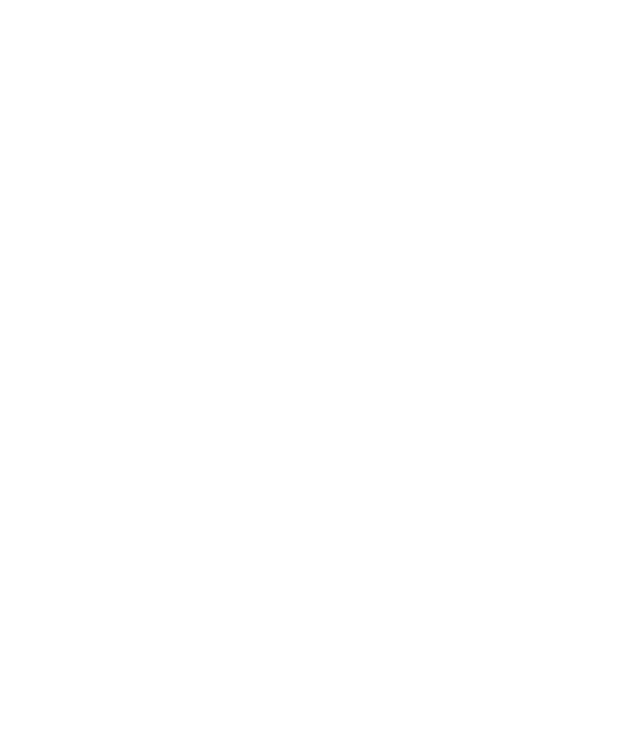
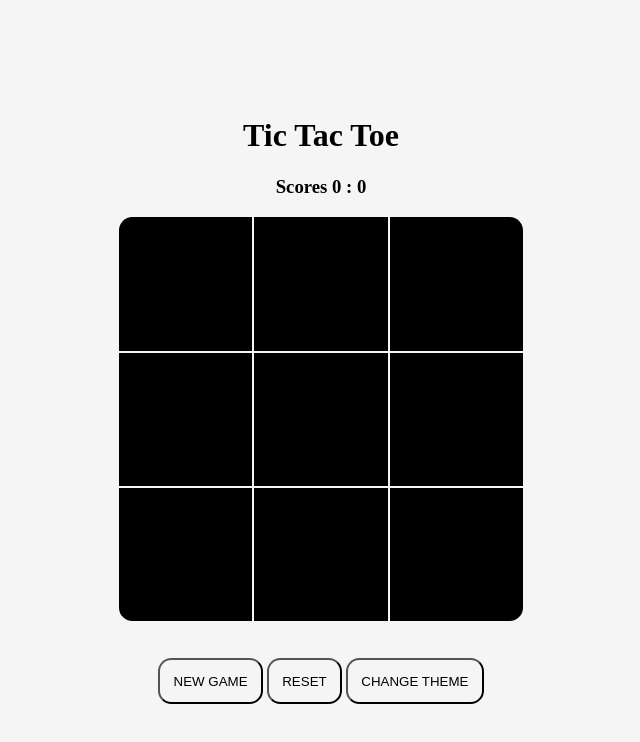
Before and after one commit to Kintttt/ticTacToe, a plain HTML site: page index.html in a window 1280 px wide. Shown: the whole page, without its empty margins (319-959 px from the left). Drawn offline with Linux system fonts and the light colour scheme.

Commit message:
uichanges

```diff
--- a/index.html
+++ b/index.html
@@ -4,9 +4,39 @@
     <meta charset="UTF-8">
     <meta http-equiv="X-UA-Compatible" content="IE=edge">
     <meta name="viewport" content="width=device-width, initial-scale=1.0">
-    <title>Document</title>
+    <title>tic-tac-toe</title>
+    <link rel="stylesheet" href="style.css">
 </head>
 <body>
-
+    <div id = "container">
+        <heading>
+          <h1>Tic Tac Toe</h1>
+          <h3 id = "scores"> Scores 0 : 0</h3>
+        </heading>
+        <main>
+          <section id = "firstdiv">
+            <button id = "btn1" class = "btn"></button>
+            <button id = "btn2" class = "btn"></button>
+            <button id = "btn3" class = "btn"></button>
+          </section>
+           <section>
+            <button id = "btn4" class = "btn"></button>
+            <button id = "btn5" class = "btn"></button>
+            <button id = "btn6" class = "btn"></button>
+          </section>
+           <section>
+            <button id = "btn7" class = "btn"></button>
+            <button id = "btn8" class = "btn"></button>
+            <button id = "btn9" class = "btn"></button>
+          </section>
+        </main>
+        </br>
+        </br>
+        <footer>
+          <button id = "newgame" class = "btnfooter">NEW GAME</button>
+          <button id ="resetbtn" class = "btnfooter">RESET</button>
+          <button id = "themes" class = "btnfooter">CHANGE THEME</button>
+        </footer>
+      </div>
 </body>
 </html>
--- /dev/null
+++ b/style.css
@@ -0,0 +1,84 @@
+body{
+    margin: 0;
+  }
+  #container{
+    width: 100%;
+    height: 100vh;
+    display: flex;
+    flex-direction: column;
+    justify-content: center;
+    align-items: center;
+    background-color: whitesmoke;
+  }
+  /* Button elements styling */
+  .btn {
+    width: 10em;
+    height: 10em;
+    border-width: 0px;
+    margin: 1px;
+    background-color: black;
+  }
+
+  main section{
+    display: flex;
+    justify-content: space-between;
+  }
+  #btn1{
+    border-radius: 1em 0 0 0;
+  }
+  #btn3{
+    border-radius: 0 1em 0 0;
+  }
+  #btn9{
+    border-radius: 0 0 1em 0;
+  }
+  #btn7{
+    border-radius: 0 0 0 1em;
+  }
+
+  #scores{
+    text-align: center;
+  }
+
+  .btnfooter{
+    padding: 1em;
+    background-color: inherit;
+    color: black;
+    border-radius: 1em;
+  }
+
+    /* Styling hover states */
+    .btn:hover{
+        background-color: #1E1E1E;
+    }
+  /* Styling for mobile devices */
+  @media only screen and (max-width: 414px) {
+    .btn{
+        width: 6em;
+        height: 6em;
+    }
+    .btnfooter{
+      padding: 10px;
+    }
+  }
+
+  @media only screen and (max-width: 380px) {
+    .btn{
+        width: 8em;
+        height: 8em;
+    }
+    .btnfooter{
+      padding: 10px;
+    }
+  }
+
+  @media only screen and (max-width: 300px){
+    .btn{
+        width: 6em;
+        height: 6em;
+    }
+    .btnfooter{
+      padding: 5px;
+    }
+
+  }
```
Also changed, not shown: brief.txt (added), index.js (added), 1 other file.
